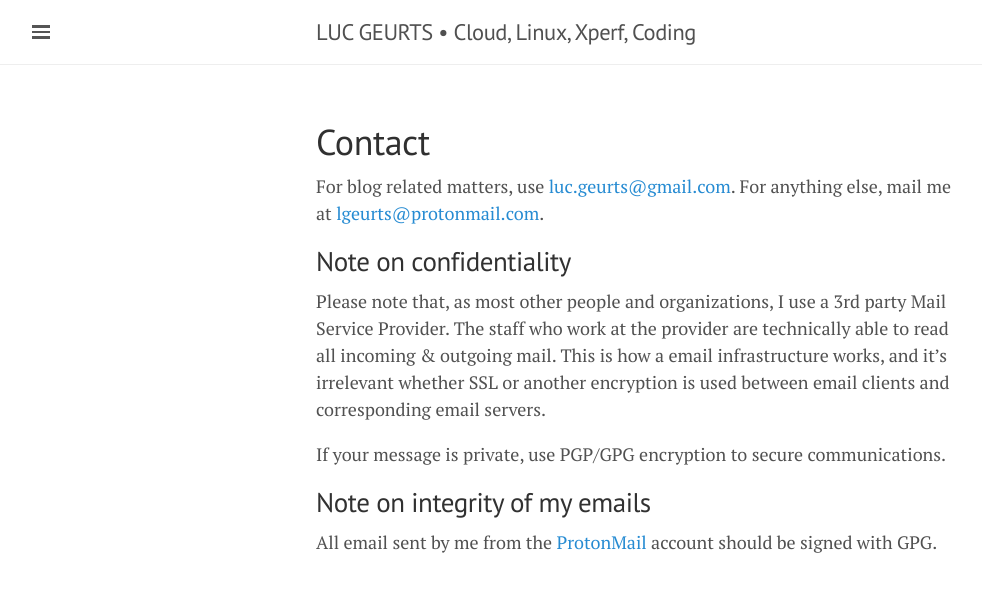
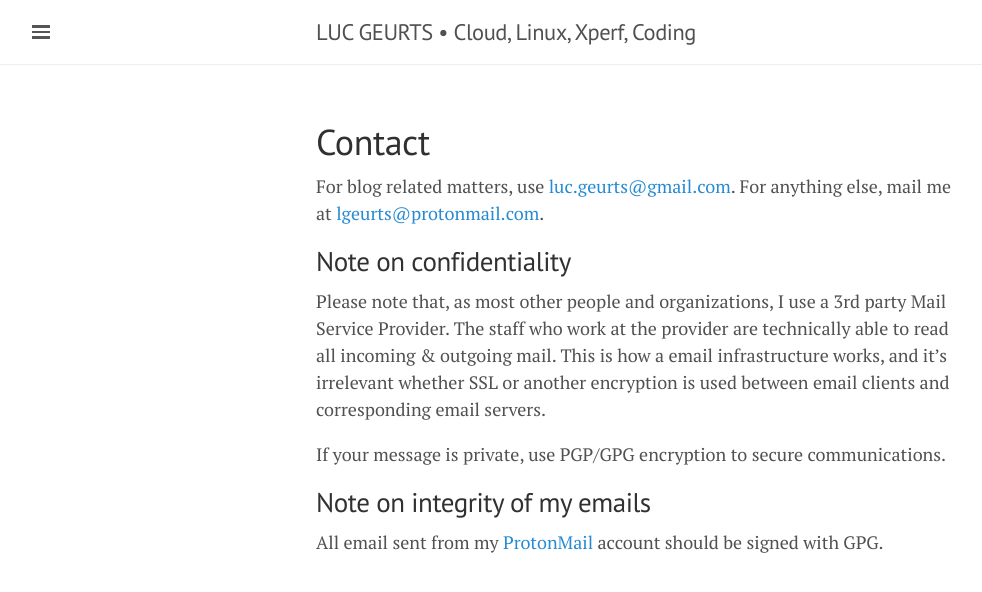
Before and after one commit to lgeurts/lgeurts.github.io, a Jekyll site: the page built from contact.md, in a window 1280 px wide. Shown: the top 592 px of the page, without its empty margins (0-982 px from the left). Built offline with Jekyll 4.4.1, drawn with Linux system fonts in a browser that asks for light colours; nearby versions of some CDN libraries.

Commit message:
Update contact.md

```diff
--- a/contact.md
+++ b/contact.md
@@ -15,4 +15,4 @@ If your message is private, use PGP/GPG encryption to secure communications.
 Note on integrity of my emails
 ------------------------------
 
-All email sent by me from the [ProtonMail](https://protonmail.com/) account should be signed with GPG.
+All email sent from my [ProtonMail](https://protonmail.com/) account should be signed with GPG.
```
